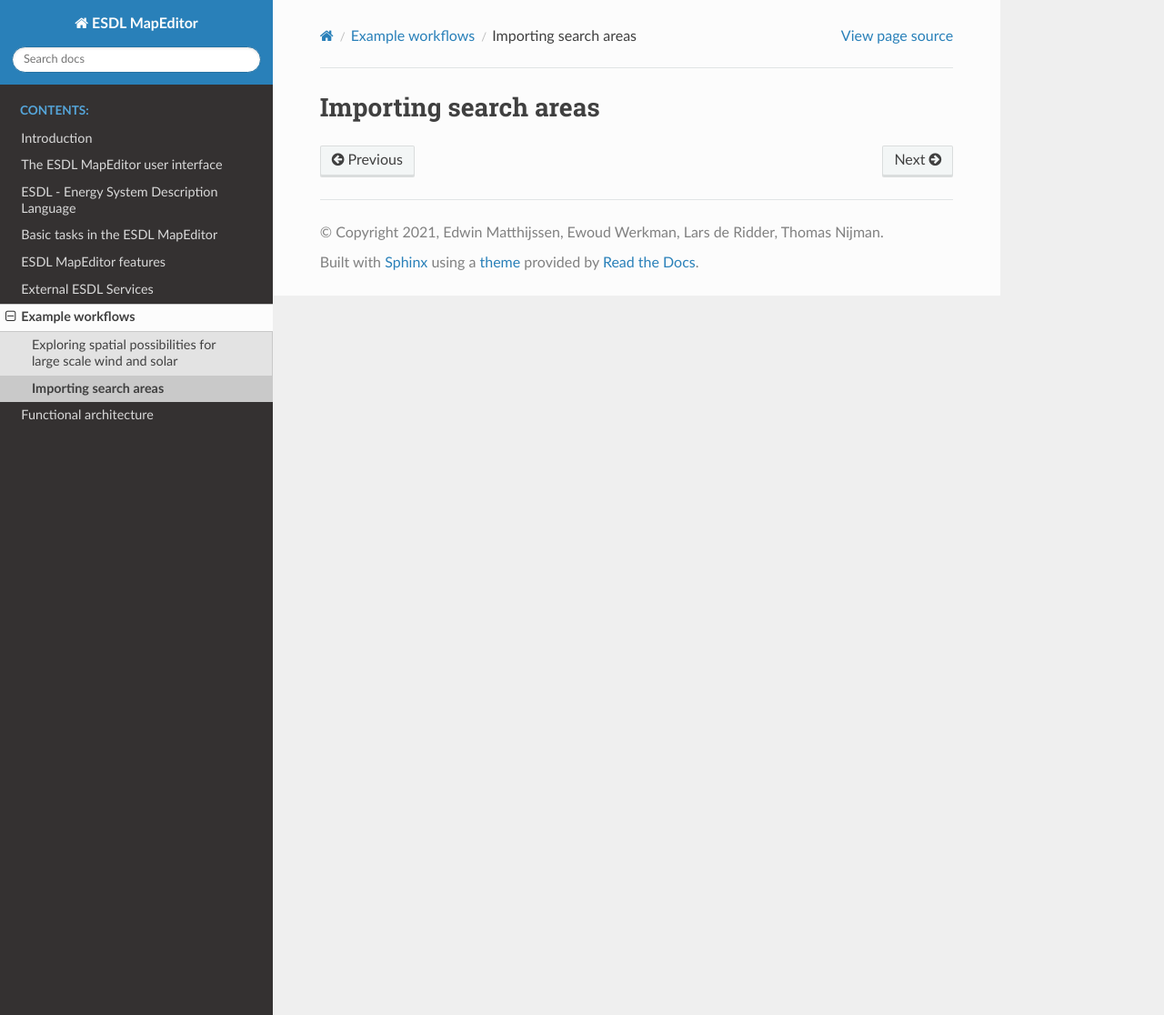
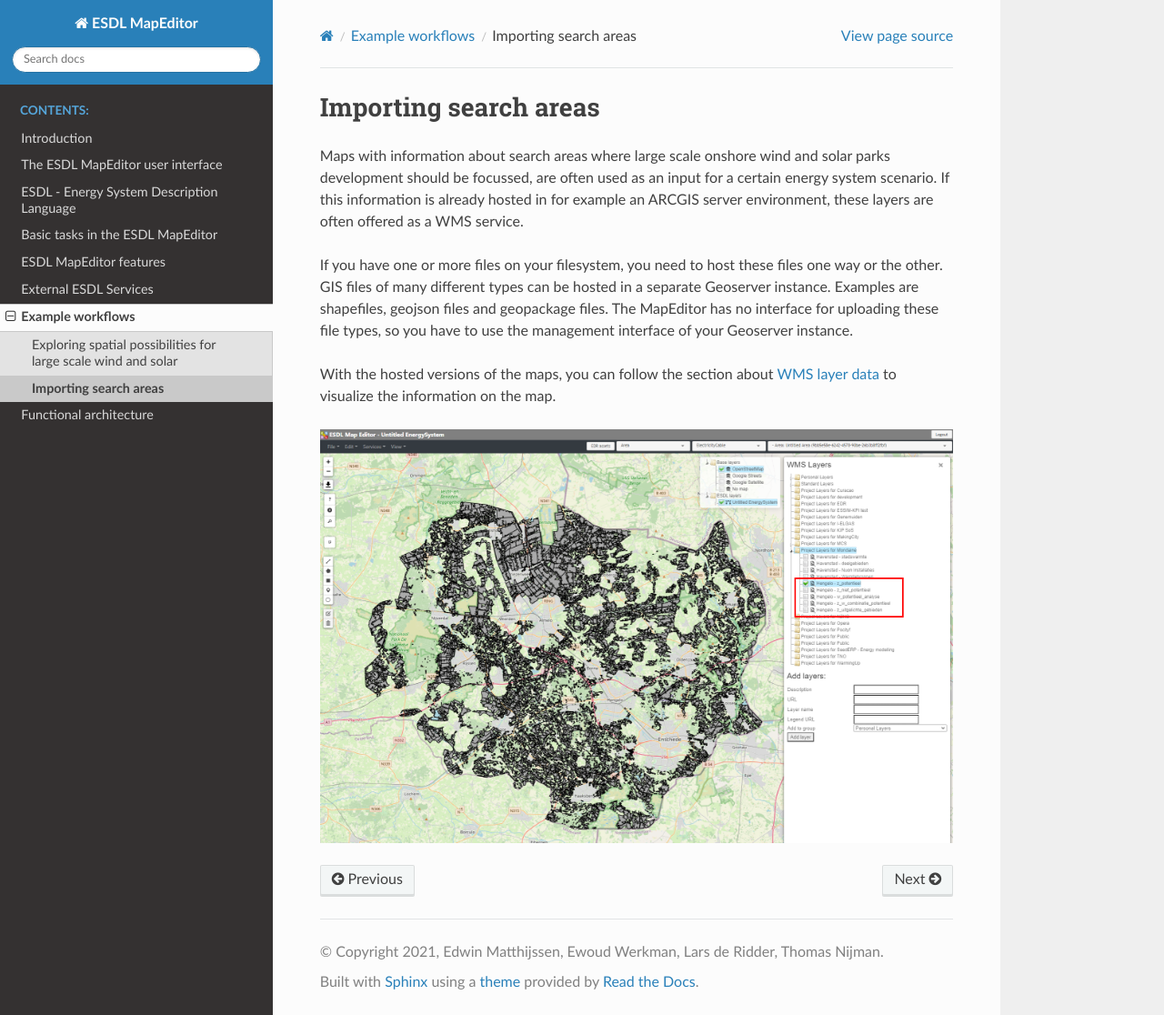
Before and after one commit to ESDLMapEditorESSIM/ESDLMapEditorDocumentation, a Sphinx documentation site: the page built from docs/source/example_workflows/importing_search_areas.rst, in a window 1280 px wide and 1116 px high. Shown: the whole window at 91% size. Built offline with Sphinx 7.4.7 and the Read the Docs theme 2.0.0, drawn with Linux system fonts in a browser that asks for light colours.

Commit message:
wind and solar search areas and potential services

```diff
--- a/docs/source/example_workflows/exploring_spatial_possibilities_for_large_scale_wind_and_solar.rst
+++ b/docs/source/example_workflows/exploring_spatial_possibilities_for_large_scale_wind_and_solar.rst
@@ -41,4 +41,8 @@
     :width: 800
     :alt: Wind potential areas in the province of Drenthe
 
-6.
+6. One possible option is to select an 'ETM WindTurbine on Land' asset from the Energy Data Repository
+   (see :ref:`Adding assets from the Energy Data Repository` for more information).
+
+  .. image:: images/wind_on_land_from_edr.png
+    :alt: Adding windturbines from the Energy Data Repository
--- a/docs/source/example_workflows/importing_search_areas.rst
+++ b/docs/source/example_workflows/importing_search_areas.rst
@@ -1,2 +1,17 @@
 Importing search areas
 ======================
+
+Maps with information about search areas where large scale onshore wind and solar parks development should be focussed,
+are often used as an input for a certain energy system scenario. If this information is already hosted in for example
+an ARCGIS server environment, these layers are often offered as a WMS service.
+
+If you have one or more files on your filesystem, you need to host these files one way or the other. GIS files of many
+different types can be hosted in a separate Geoserver instance. Examples are shapefiles, geojson files
+and geopackage files. The MapEditor has no interface for uploading these file types, so you have to use the management
+interface of your Geoserver instance.
+
+With the hosted versions of the maps, you can follow the section about :ref:`WMS layer data` to visualize the information
+on the map.
+
+.. image:: images/search_areas_hengelo.png
+  :alt: Search areas Hengelo
```
Also changed, not shown: docs/source/example_workflows/images/search_areas_hengelo.png (added), docs/source/example_workflows/images/wind_on_land_from_edr.png (added).
